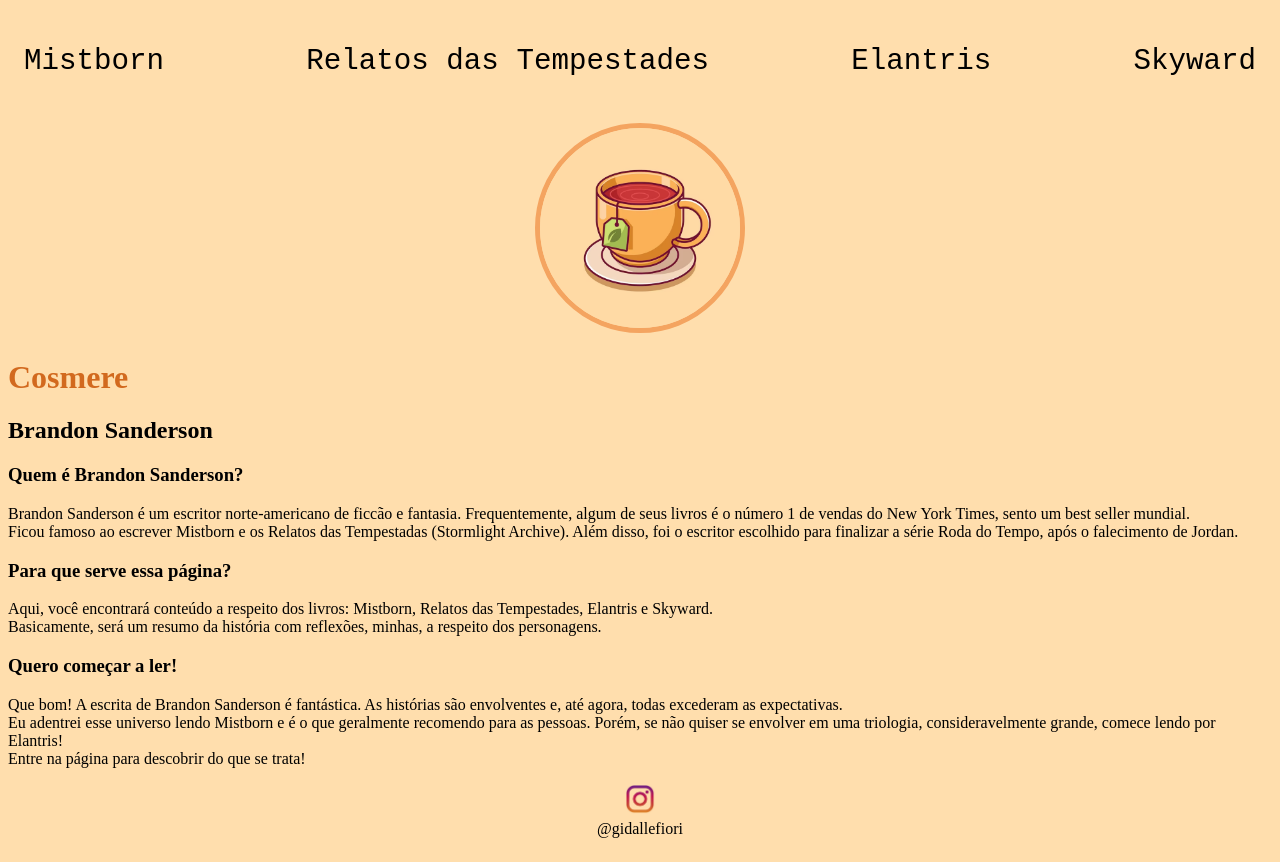
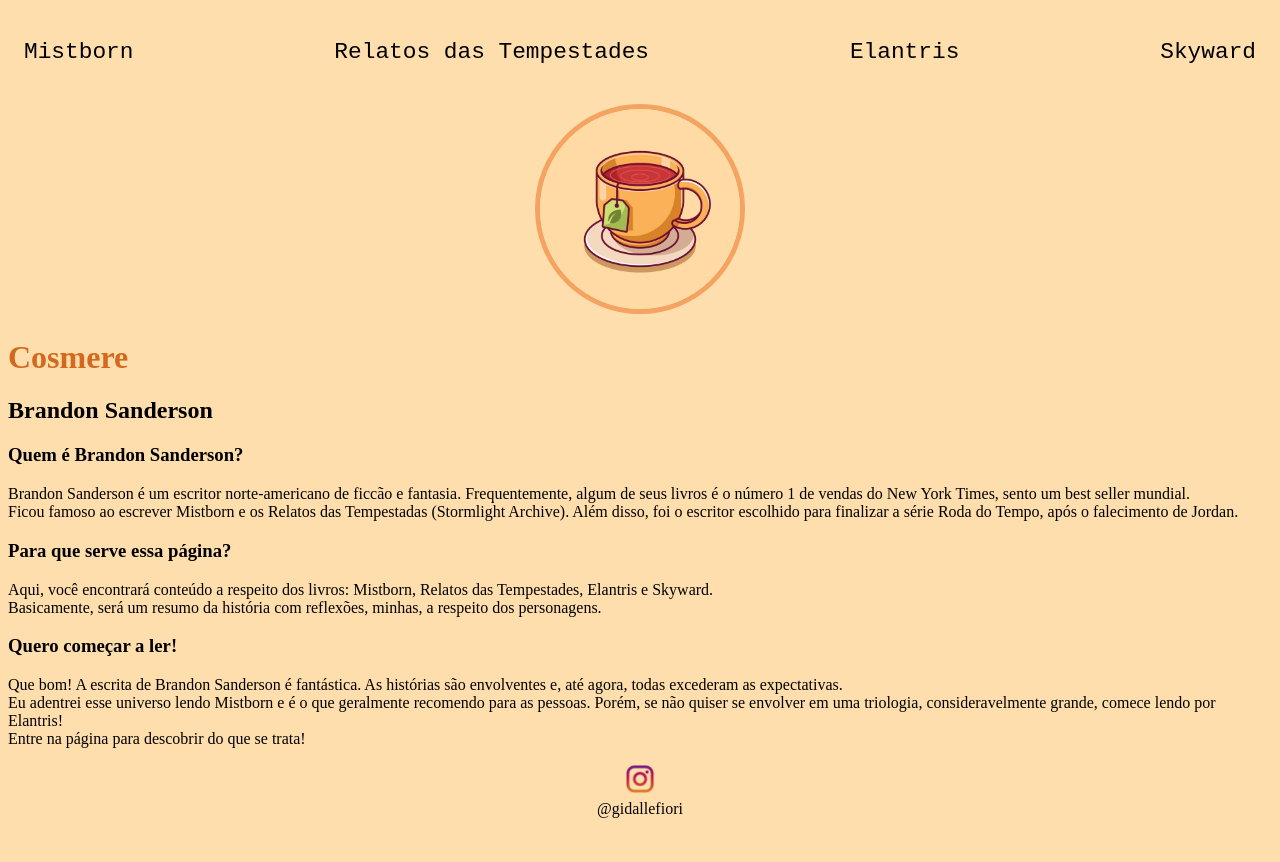
Before and after one commit to gfd23-2023/fanpageBrandonSanderson, a plain HTML site: page fanpageBrandonSanderson/index.html in a window 1280 px wide. Drawn offline with Linux system fonts and the light colour scheme.

Commit message:
mudei o tamanho da fonte da navbar

```diff
--- a/fanpageBrandonSanderson/index.css
+++ b/fanpageBrandonSanderson/index.css
@@ -11,7 +11,7 @@
     align-items: center;
     padding: 16px;
     font-family: 'Courier New', Courier, monospace;
-    font-size: calc(1.5vw + 10px);
+    font-size: calc(1.0vw + 10px);
 }
 
 a {
```
